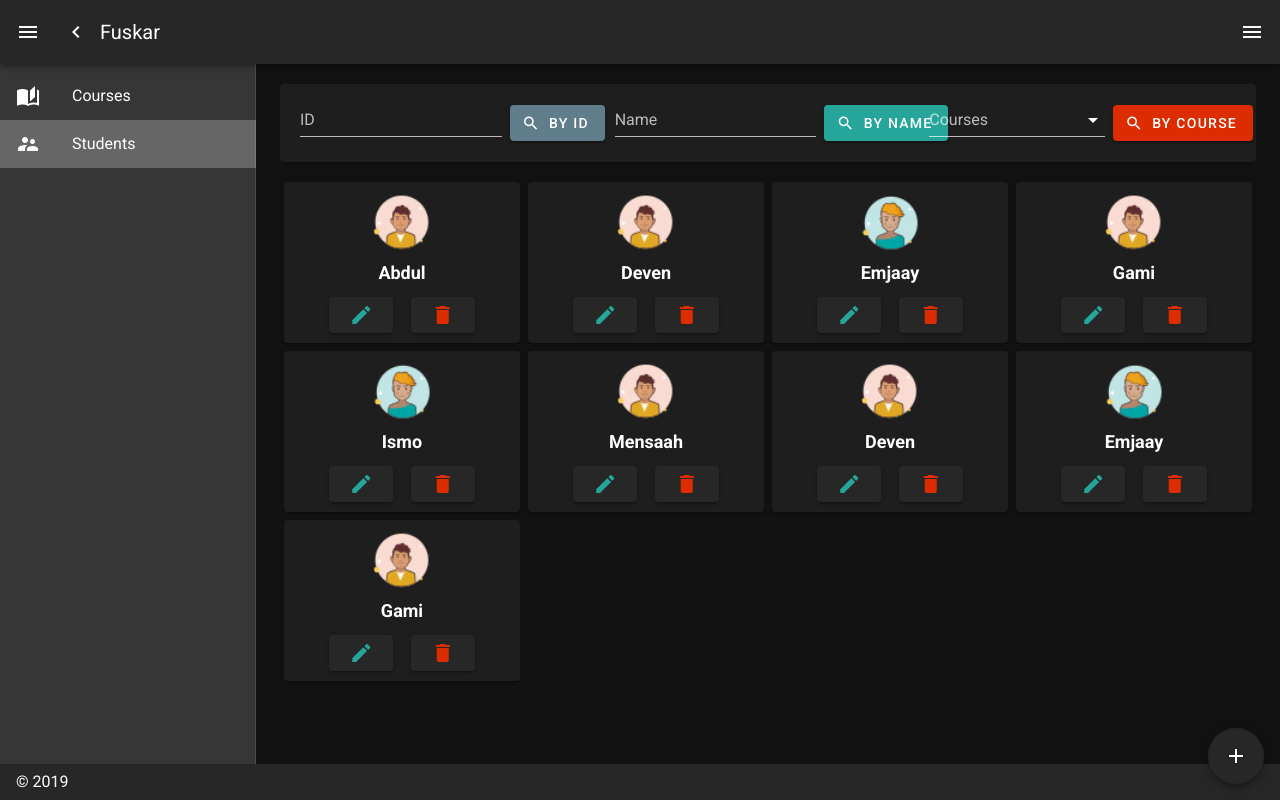
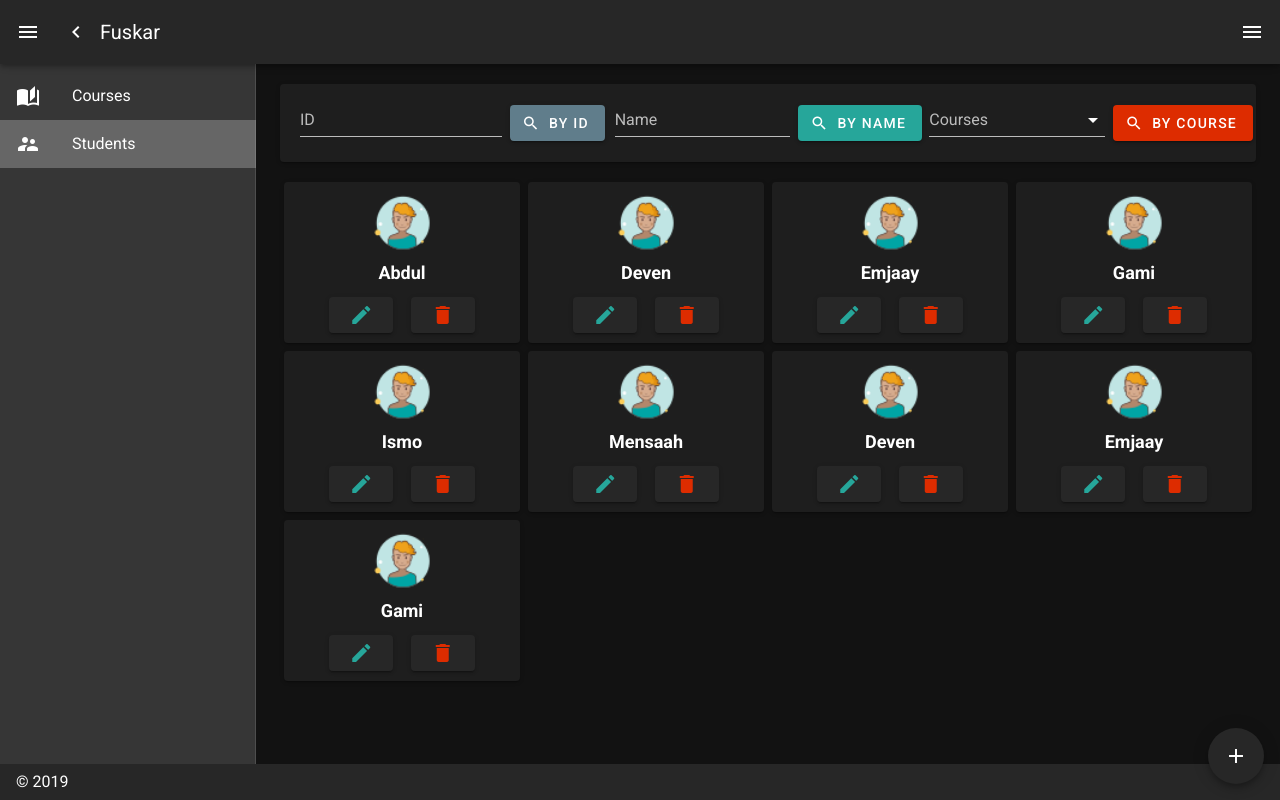
Before and after one commit to Abdulqudus001/student-attendance, a Nuxt app: page /students in a window 1280 px wide. Built offline with nearby package versions, Linux system fonts and the light colour scheme.

Commit message:
Fixed students filtering

```diff
--- a/pages/students.vue
+++ b/pages/students.vue
@@ -5,35 +5,13 @@
         <v-flex sm4>
           <v-layout wrap align-center justify-center>
             <v-flex sm8>
-              <v-text-field
-                v-model="studentId"
-                label="ID"
-                required
-              />
+              <v-text-field v-model="studentId" label="ID" required />
             </v-flex>
             <v-flex sm4>
               <v-btn color="blue-grey">
                 <v-icon left>
                   mdi-magnify
-                </v-icon> By ID
-              </v-btn>
-            </v-flex>
-          </v-layout>
-        </v-flex>
-        <v-flex sm4>
-          <v-layout wrap align-center justify-center>
-            <v-flex sm8>
-              <v-text-field
-                v-model="studentName"
-                label="Name"
-                required
-              />
-            </v-flex>
-            <v-flex sm4>
-              <v-btn color="info">
-                <v-icon left>
-                  mdi-magnify
-                </v-icon> By Name
+                </v-icon>By ID
               </v-btn>
             </v-flex>
           </v-layout>
@@ -41,18 +19,27 @@
         <v-flex sm4>
           <v-layout wrap align-center justify-center>
             <v-flex sm7>
-              <v-select
-                v-model="course"
-                :items="courses"
-                label="Courses"
-                required
-              />
+              <v-text-field v-model="studentName" label="Name" required />
+            </v-flex>
+            <v-flex sm5>
+              <v-btn color="info" @click="filterByName">
+                <v-icon left>
+                  mdi-magnify
+                </v-icon>By Name
+              </v-btn>
+            </v-flex>
+          </v-layout>
+        </v-flex>
+        <v-flex sm4>
+          <v-layout wrap align-center justify-center>
+            <v-flex sm7>
+              <v-select v-model="course" :items="courses" label="Courses" required />
             </v-flex>
             <v-flex sm5>
               <v-btn color="error">
                 <v-icon left>
                   mdi-magnify
-                </v-icon> By course
+                </v-icon>By course
               </v-btn>
             </v-flex>
           </v-layout>
@@ -60,11 +47,11 @@
       </v-layout>
     </v-card>
     <v-layout wrap class="students">
-      <v-flex v-for="(student, index) in students" :key="index" sm3>
+      <v-flex v-for="(student, index) in filteredList" :key="index" sm3>
         <v-card class="student">
           <div class="student__img">
-            <img v-if="student.sex=='M'" src="/icons/man.png" alt="">
-            <img v-else src="/icons/woman.png" alt="">
+            <img v-if="student.sex=='M'" src="/icons/man.png" alt>
+            <img v-else src="/icons/woman.png" alt>
           </div>
           <p class="student__name">
             {{ student.name }}
@@ -77,11 +64,6 @@
                 </v-icon>
               </v-btn>
             </v-flex>
-            <!-- <v-flex sm4>
-              <v-btn>
-                <v-icon>mdi-magnify</v-icon>
-              </v-btn>
-            </v-flex> -->
             <v-flex sm4>
               <v-btn>
                 <v-icon color="error">
@@ -114,42 +96,76 @@ export default {
     students: [
       {
         name: 'Abdul',
-        sex: 'M'
+        gender: 'M',
+        id: '2014/1/52228cp'
       },
       {
         name: 'Deven',
-        sex: 'M'
+        gender: 'M',
+        id: '2014/1/52228cp'
       },
       {
         name: 'Emjaay',
-        sex: 'F'
+        gender: 'F',
+        id: '2014/1/52228cp'
       },
       {
         name: 'Gami',
-        sex: 'M'
+        gender: 'M',
+        id: '2014/1/52228cp'
       },
       {
         name: 'Ismo',
-        sex: 'F'
+        gender: 'F',
+        id: '2014/1/52228cp'
       },
       {
         name: 'Mensaah',
-        sex: 'M'
+        gender: 'M',
+        id: '2014/1/52228cp'
       },
       {
         name: 'Deven',
-        sex: 'M'
+        gender: 'M',
+        id: '2014/1/52228cp'
       },
       {
         name: 'Emjaay',
-        sex: 'F'
+        gender: 'F',
+        id: '2014/1/52228cp'
       },
       {
         name: 'Gami',
-        sex: 'M'
+        gender: 'M',
+        id: '2014/1/52228cp'
       }
-    ]
+    ],
+    filterBy: null,
+    param: null
+  }),
+  computed: {
+    filteredList () {
+      let filteredStudents = this.students
+      if (this.param && this.filterBy) {
+        filteredStudents = this.students.filter((student) => {
+          if (this.param && this.filterBy === 'name') {
+            return student.name.toLowerCase() === this.param.toLowerCase()
+          } else if (this.param && this.filterBy === 'id') {
+            return student.id.toLowerCase() === this.param.toLowerCase()
+          }
         })
+      } else {
+        filteredStudents = this.students
+      }
+      return filteredStudents
+    }
+  },
+  methods: {
+    filterByName () {
+      this.filterBy = 'name'
+      this.param = this.studentName
+    }
+  }
 }
 </script>
 
```
Also changed, not shown: .eslintrc.js. Lines whose indentation alone changed are shown as unchanged.
